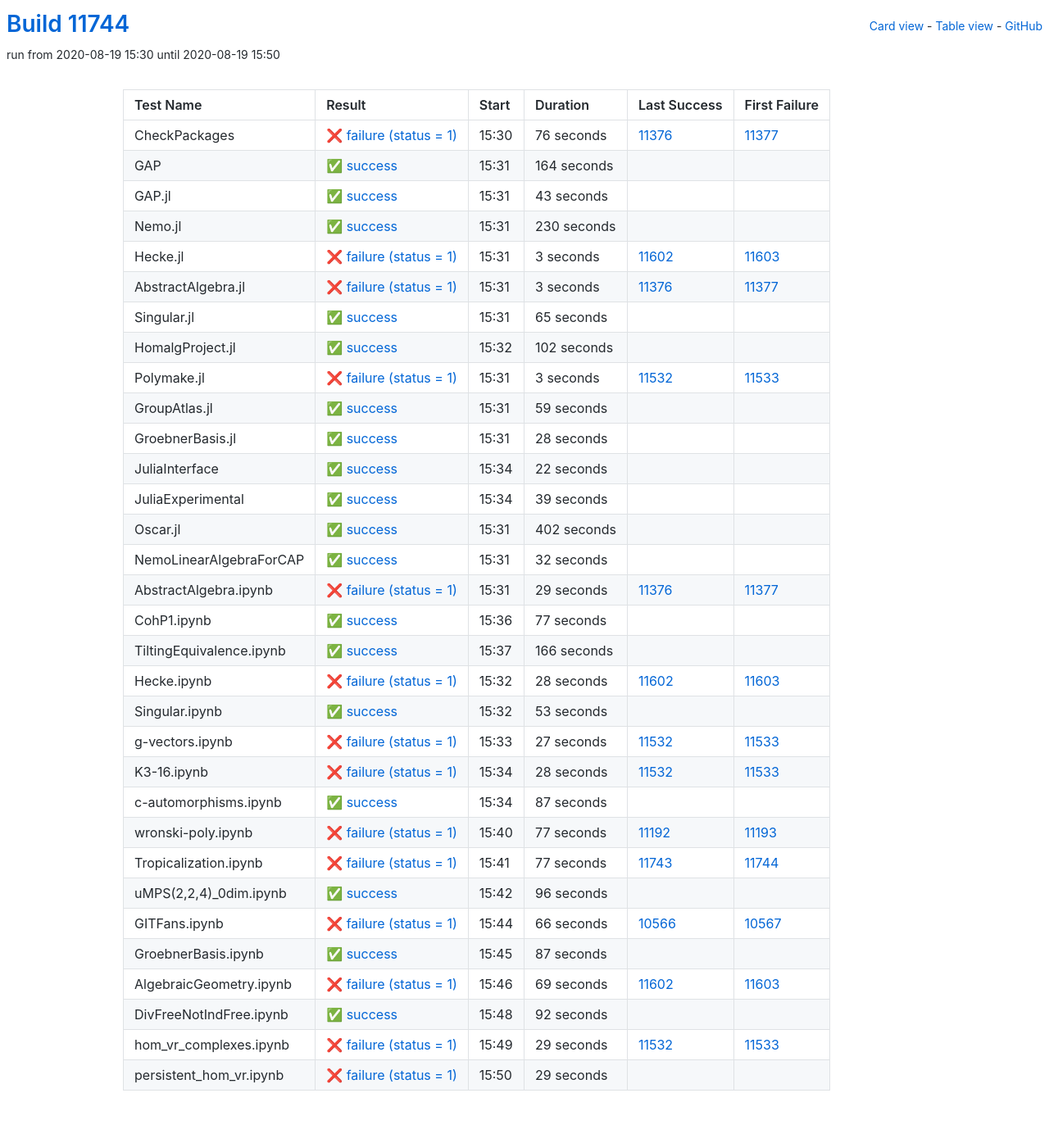
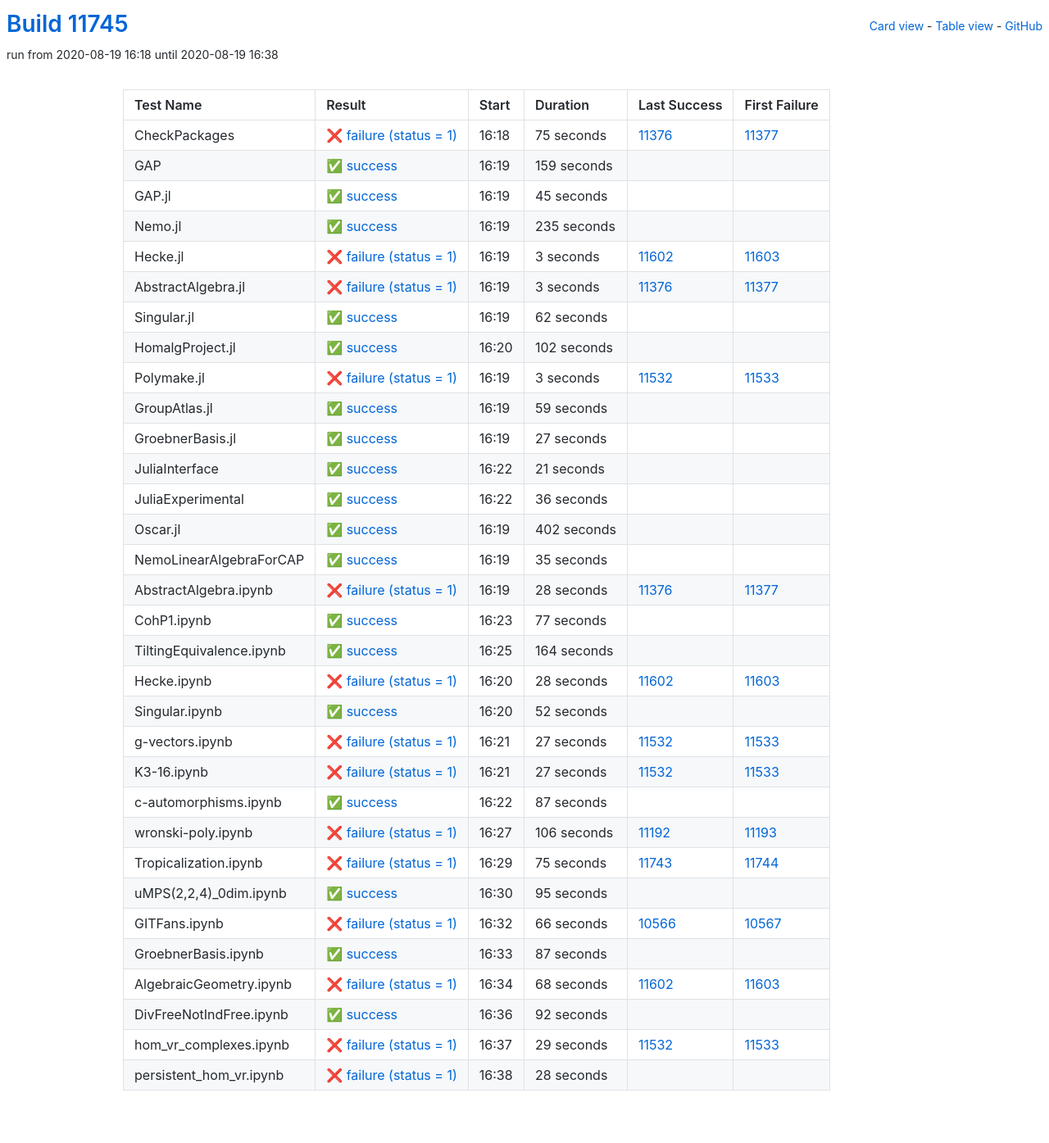
Before and after one commit to oscar-system/oscar-ci-status, a Jekyll site: the page built from table.html, in a window 1280 px wide. Shown: the whole page at 82% size. Built offline with Jekyll 4.4.1, drawn with Linux system fonts in a browser that asks for light colours.

Commit message:
Build #11745

```diff
--- a/_data/ci.yml
+++ b/_data/ci.yml
@@ -1,6 +1,6 @@
 ---
-build: 11744
-build_url: https://oscarci.mathematik.uni-kl.de/job/oscar/11744/
+build: 11745
+build_url: https://oscarci.mathematik.uni-kl.de/job/oscar/11745/
 job: oscar
 organization: oscar-system
 repo: oscar-ci-status
@@ -8,56 +8,56 @@
 tests:
 - name: CheckPackages
   id: checkpackages
-  log: https://oscarci.mathematik.uni-kl.de/job/oscar/11744/artifact/logs/build-11744/CheckPackages.log
-  start: 2020-08-19 15:30
+  log: https://oscarci.mathematik.uni-kl.de/job/oscar/11745/artifact/logs/build-11745/CheckPackages.log
+  start: 2020-08-19 16:18
   success: false
   exitcode: 1
   status: failure
-  duration: 76
+  duration: 75
   last_success: 11376
   last_success_url: https://oscarci.mathematik.uni-kl.de/job/oscar/11376/
   first_failure: 11377
   first_failure_url: https://oscarci.mathematik.uni-kl.de/job/oscar/11377/
 - name: GAP
   id: gap
-  log: https://oscarci.mathematik.uni-kl.de/job/oscar/11744/artifact/logs/build-11744/GAP.log
-  start: 2020-08-19 15:31
+  log: https://oscarci.mathematik.uni-kl.de/job/oscar/11745/artifact/logs/build-11745/GAP.log
+  start: 2020-08-19 16:19
   success: true
   exitcode: 0
   status: success
-  duration: 164
+  duration: 159
   last_success: false
   last_success_url:
   first_failure: false
   first_failure_url:
 - name: GAP.jl
   id: gap-jl
-  log: https://oscarci.mathematik.uni-kl.de/job/oscar/11744/artifact/logs/build-11744/GAP.jl.log
-  start: 2020-08-19 15:31
+  log: https://oscarci.mathematik.uni-kl.de/job/oscar/11745/artifact/logs/build-11745/GAP.jl.log
+  start: 2020-08-19 16:19
   success: true
   exitcode: 0
   status: success
-  duration: 43
+  duration: 45
   last_success: false
   last_success_url:
   first_failure: false
   first_failure_url:
 - name: Nemo.jl
   id: nemo-jl
-  log: https://oscarci.mathematik.uni-kl.de/job/oscar/11744/artifact/logs/build-11744/Nemo.jl.log
-  start: 2020-08-19 15:31
+  log: https://oscarci.mathematik.uni-kl.de/job/oscar/11745/artifact/logs/build-11745/Nemo.jl.log
+  start: 2020-08-19 16:19
   success: true
   exitcode: 0
   status: success
-  duration: 230
+  duration: 235
   last_success: false
   last_success_url:
   first_failure: false
   first_failure_url:
 - name: Hecke.jl
   id: hecke-jl
-  log: https://oscarci.mathematik.uni-kl.de/job/oscar/11744/artifact/logs/build-11744/Hecke.jl.log
-  start: 2020-08-19 15:31
+  log: https://oscarci.mathematik.uni-kl.de/job/oscar/11745/artifact/logs/build-11745/Hecke.jl.log
+  start: 2020-08-19 16:19
   success: false
   exitcode: 1
   status: failure
@@ -68,8 +68,8 @@
   first_failure_url: https://oscarci.mathematik.uni-kl.de/job/oscar/11603/
 - name: AbstractAlgebra.jl
   id: abstractalgebra-jl
-  log: https://oscarci.mathematik.uni-kl.de/job/oscar/11744/artifact/logs/build-11744/AbstractAlgebra.jl.log
-  start: 2020-08-19 15:31
+  log: https://oscarci.mathematik.uni-kl.de/job/oscar/11745/artifact/logs/build-11745/AbstractAlgebra.jl.log
+  start: 2020-08-19 16:19
   success: false
   exitcode: 1
   status: failure
@@ -80,20 +80,20 @@
   first_failure_url: https://oscarci.mathematik.uni-kl.de/job/oscar/11377/
 - name: Singular.jl
   id: singular-jl
-  log: https://oscarci.mathematik.uni-kl.de/job/oscar/11744/artifact/logs/build-11744/Singular.jl.log
-  start: 2020-08-19 15:31
+  log: https://oscarci.mathematik.uni-kl.de/job/oscar/11745/artifact/logs/build-11745/Singular.jl.log
+  start: 2020-08-19 16:19
   success: true
   exitcode: 0
   status: success
-  duration: 65
+  duration: 62
   last_success: false
   last_success_url:
   first_failure: false
   first_failure_url:
 - name: HomalgProject.jl
   id: homalgproject-jl
-  log: https://oscarci.mathematik.uni-kl.de/job/oscar/11744/artifact/logs/build-11744/HomalgProject.jl.log
-  start: 2020-08-19 15:32
+  log: https://oscarci.mathematik.uni-kl.de/job/oscar/11745/artifact/logs/build-11745/HomalgProject.jl.log
+  start: 2020-08-19 16:20
   success: true
   exitcode: 0
   status: success
@@ -104,8 +104,8 @@
   first_failure_url:
 - name: Polymake.jl
   id: polymake-jl
-  log: https://oscarci.mathematik.uni-kl.de/job/oscar/11744/artifact/logs/build-11744/Polymake.jl.log
-  start: 2020-08-19 15:31
+  log: https://oscarci.mathematik.uni-kl.de/job/oscar/11745/artifact/logs/build-11745/Polymake.jl.log
+  start: 2020-08-19 16:19
   success: false
   exitcode: 1
   status: failure
@@ -116,8 +116,8 @@
   first_failure_url: https://oscarci.mathematik.uni-kl.de/job/oscar/11533/
 - name: GroupAtlas.jl
   id: groupatlas-jl
-  log: https://oscarci.mathematik.uni-kl.de/job/oscar/11744/artifact/logs/build-11744/GroupAtlas.jl.log
-  start: 2020-08-19 15:31
+  log: https://oscarci.mathematik.uni-kl.de/job/oscar/11745/artifact/logs/build-11745/GroupAtlas.jl.log
+  start: 2020-08-19 16:19
   success: true
   exitcode: 0
   status: success
@@ -128,44 +128,44 @@
   first_failure_url:
 - name: GroebnerBasis.jl
   id: groebnerbasis-jl
-  log: https://oscarci.mathematik.uni-kl.de/job/oscar/11744/artifact/logs/build-11744/GroebnerBasis.jl.log
-  start: 2020-08-19 15:31
+  log: https://oscarci.mathematik.uni-kl.de/job/oscar/11745/artifact/logs/build-11745/GroebnerBasis.jl.log
+  start: 2020-08-19 16:19
   success: true
   exitcode: 0
   status: success
-  duration: 28
+  duration: 27
   last_success: false
   last_success_url:
   first_failure: false
   first_failure_url:
 - name: JuliaInterface
   id: juliainterface
-  log: https://oscarci.mathematik.uni-kl.de/job/oscar/11744/artifact/logs/build-11744/JuliaInterface.log
-  start: 2020-08-19 15:34
+  log: https://oscarci.mathematik.uni-kl.de/job/oscar/11745/artifact/logs/build-11745/JuliaInterface.log
+  start: 2020-08-19 16:22
   success: true
   exitcode: 0
   status: success
-  duration: 22
+  duration: 21
   last_success: false
   last_success_url:
   first_failure: false
   first_failure_url:
 - name: JuliaExperimental
   id: juliaexperimental
-  log: https://oscarci.mathematik.uni-kl.de/job/oscar/11744/artifact/logs/build-11744/JuliaExperimental.log
-  start: 2020-08-19 15:34
+  log: https://oscarci.mathematik.uni-kl.de/job/oscar/11745/artifact/logs/build-11745/JuliaExperimental.log
+  start: 2020-08-19 16:22
   success: true
   exitcode: 0
   status: success
-  duration: 39
+  duration: 36
   last_success: false
   last_success_url:
   first_failure: false
   first_failure_url:
 - name: Oscar.jl
   id: oscar-jl
-  log: https://oscarci.mathematik.uni-kl.de/job/oscar/11744/artifact/logs/build-11744/Oscar.jl.log
-  start: 2020-08-19 15:31
+  log: https://oscarci.mathematik.uni-kl.de/job/oscar/11745/artifact/logs/build-11745/Oscar.jl.log
+  start: 2020-08-19 16:19
   success: true
   exitcode: 0
   status: success
@@ -176,32 +176,32 @@
   first_failure_url:
 - name: NemoLinearAlgebraForCAP
   id: nemolinearalgebraforcap
-  log: https://oscarci.mathematik.uni-kl.de/job/oscar/11744/artifact/logs/build-11744/NemoLinearAlgebraForCAP.log
-  start: 2020-08-19 15:31
+  log: https://oscarci.mathematik.uni-kl.de/job/oscar/11745/artifact/logs/build-11745/NemoLinearAlgebraForCAP.log
+  start: 2020-08-19 16:19
   success: true
   exitcode: 0
   status: success
-  duration: 32
+  duration: 35
   last_success: false
   last_success_url:
   first_failure: false
   first_failure_url:
 - name: AbstractAlgebra.ipynb
   id: abstractalgebra-ipynb
-  log: https://oscarci.mathematik.uni-kl.de/job/oscar/11744/artifact/logs/build-11744/AbstractAlgebra.ipynb.log
-  start: 2020-08-19 15:31
+  log: https://oscarci.mathematik.uni-kl.de/job/oscar/11745/artifact/logs/build-11745/AbstractAlgebra.ipynb.log
+  start: 2020-08-19 16:19
   success: false
   exitcode: 1
   status: failure
-  duration: 29
+  duration: 28
   last_success: 11376
   last_success_url: https://oscarci.mathematik.uni-kl.de/job/oscar/11376/
   first_failure: 11377
   first_failure_url: https://oscarci.mathematik.uni-kl.de/job/oscar/11377/
 - name: CohP1.ipynb
   id: cohp1-ipynb
-  log: https://oscarci.mathematik.uni-kl.de/job/oscar/11744/artifact/logs/build-11744/CohP1.ipynb.log
-  start: 2020-08-19 15:36
+  log: https://oscarci.mathematik.uni-kl.de/job/oscar/11745/artifact/logs/build-11745/CohP1.ipynb.log
+  start: 2020-08-19 16:23
   success: true
   exitcode: 0
   status: success
@@ -212,20 +212,20 @@
   first_failure_url:
 - name: TiltingEquivalence.ipynb
   id: tiltingequivalence-ipynb
-  log: https://oscarci.mathematik.uni-kl.de/job/oscar/11744/artifact/logs/build-11744/TiltingEquivalence.ipynb.log
-  start: 2020-08-19 15:37
+  log: https://oscarci.mathematik.uni-kl.de/job/oscar/11745/artifact/logs/build-11745/TiltingEquivalence.ipynb.log
+  start: 2020-08-19 16:25
   success: true
   exitcode: 0
   status: success
-  duration: 166
+  duration: 164
   last_success: false
   last_success_url:
   first_failure: false
   first_failure_url:
 - name: Hecke.ipynb
   id: hecke-ipynb
-  log: https://oscarci.mathematik.uni-kl.de/job/oscar/11744/artifact/logs/build-11744/Hecke.ipynb.log
-  start: 2020-08-19 15:32
+  log: https://oscarci.mathematik.uni-kl.de/job/oscar/11745/artifact/logs/build-11745/Hecke.ipynb.log
+  start: 2020-08-19 16:20
   success: false
   exitcode: 1
   status: failure
@@ -236,20 +236,20 @@
   first_failure_url: https://oscarci.mathematik.uni-kl.de/job/oscar/11603/
 - name: Singular.ipynb
   id: singular-ipynb
-  log: https://oscarci.mathematik.uni-kl.de/job/oscar/11744/artifact/logs/build-11744/Singular.ipynb.log
-  start: 2020-08-19 15:32
+  log: https://oscarci.mathematik.uni-kl.de/job/oscar/11745/artifact/logs/build-11745/Singular.ipynb.log
+  start: 2020-08-19 16:20
   success: true
   exitcode: 0
   status: success
-  duration: 53
+  duration: 52
   last_success: false
   last_success_url:
   first_failure: false
   first_failure_url:
 - name: g-vectors.ipynb
   id: g-vectors-ipynb
-  log: https://oscarci.mathematik.uni-kl.de/job/oscar/11744/artifact/logs/build-11744/g-vectors.ipynb.log
-  start: 2020-08-19 15:33
+  log: https://oscarci.mathematik.uni-kl.de/job/oscar/11745/artifact/logs/build-11745/g-vectors.ipynb.log
+  start: 2020-08-19 16:21
   success: false
   exitcode: 1
   status: failure
@@ -260,20 +260,20 @@
   first_failure_url: https://oscarci.mathematik.uni-kl.de/job/oscar/11533/
 - name: K3-16.ipynb
   id: k3-16-ipynb
-  log: https://oscarci.mathematik.uni-kl.de/job/oscar/11744/artifact/logs/build-11744/K3-16.ipynb.log
-  start: 2020-08-19 15:34
+  log: https://oscarci.mathematik.uni-kl.de/job/oscar/11745/artifact/logs/build-11745/K3-16.ipynb.log
+  start: 2020-08-19 16:21
   success: false
   exitcode: 1
   status: failure
-  duration: 28
+  duration: 27
   last_success: 11532
   last_success_url: https://oscarci.mathematik.uni-kl.de/job/oscar/11532/
   first_failure: 11533
   first_failure_url: https://oscarci.mathematik.uni-kl.de/job/oscar/11533/
 - name: c-automorphisms.ipynb
   id: c-automorphisms-ipynb
-  log: https://oscarci.mathematik.uni-kl.de/job/oscar/11744/artifact/logs/build-11744/c-automorphisms.ipynb.log
-  start: 2020-08-19 15:34
+  log: https://oscarci.mathematik.uni-kl.de/job/oscar/11745/artifact/logs/build-11745/c-automorphisms.ipynb.log
+  start: 2020-08-19 16:22
   success: true
   exitcode: 0
   status: success
@@ -284,44 +284,44 @@
   first_failure_url:
 - name: wronski-poly.ipynb
   id: wronski-poly-ipynb
-  log: https://oscarci.mathematik.uni-kl.de/job/oscar/11744/artifact/logs/build-11744/wronski-poly.ipynb.log
-  start: 2020-08-19 15:40
+  log: https://oscarci.mathematik.uni-kl.de/job/oscar/11745/artifact/logs/build-11745/wronski-poly.ipynb.log
+  start: 2020-08-19 16:27
   success: false
   exitcode: 1
   status: failure
-  duration: 77
+  duration: 106
   last_success: 11192
   last_success_url: https://oscarci.mathematik.uni-kl.de/job/oscar/11192/
   first_failure: 11193
   first_failure_url: https://oscarci.mathematik.uni-kl.de/job/oscar/11193/
 - name: Tropicalization.ipynb
   id: tropicalization-ipynb
-  log: https://oscarci.mathematik.uni-kl.de/job/oscar/11744/artifact/logs/build-11744/Tropicalization.ipynb.log
-  start: 2020-08-19 15:41
+  log: https://oscarci.mathematik.uni-kl.de/job/oscar/11745/artifact/logs/build-11745/Tropicalization.ipynb.log
+  start: 2020-08-19 16:29
   success: false
   exitcode: 1
   status: failure
-  duration: 77
+  duration: 75
   last_success: 11743
   last_success_url: https://oscarci.mathematik.uni-kl.de/job/oscar/11743/
   first_failure: 11744
   first_failure_url: https://oscarci.mathematik.uni-kl.de/job/oscar/11744/
 - name: uMPS(2,2,4)_0dim.ipynb
   id: umps-2-2-4-0dim-ipynb
-  log: https://oscarci.mathematik.uni-kl.de/job/oscar/11744/artifact/logs/build-11744/uMPS-2-2-4-_0dim.ipynb.log
-  start: 2020-08-19 15:42
+  log: https://oscarci.mathematik.uni-kl.de/job/oscar/11745/artifact/logs/build-11745/uMPS-2-2-4-_0dim.ipynb.log
+  start: 2020-08-19 16:30
   success: true
   exitcode: 0
   status: success
-  duration: 96
+  duration: 95
   last_success: false
   last_success_url:
   first_failure: false
   first_failure_url:
 - name: GITFans.ipynb
   id: gitfans-ipynb
-  log: https://oscarci.mathematik.uni-kl.de/job/oscar/11744/artifact/logs/build-11744/GITFans.ipynb.log
-  start: 2020-08-19 15:44
+  log: https://oscarci.mathematik.uni-kl.de/job/oscar/11745/artifact/logs/build-11745/GITFans.ipynb.log
+  start: 2020-08-19 16:32
   success: false
   exitcode: 1
   status: failure
@@ -332,8 +332,8 @@
   first_failure_url: https://oscarci.mathematik.uni-kl.de/job/oscar/10567/
 - name: GroebnerBasis.ipynb
   id: groebnerbasis-ipynb
-  log: https://oscarci.mathematik.uni-kl.de/job/oscar/11744/artifact/logs/build-11744/GroebnerBasis.ipynb.log
-  start: 2020-08-19 15:45
+  log: https://oscarci.mathematik.uni-kl.de/job/oscar/11745/artifact/logs/build-11745/GroebnerBasis.ipynb.log
+  start: 2020-08-19 16:33
   success: true
   exitcode: 0
   status: success
@@ -344,20 +344,20 @@
   first_failure_url:
 - name: AlgebraicGeometry.ipynb
   id: algebraicgeometry-ipynb
-  log: https://oscarci.mathematik.uni-kl.de/job/oscar/11744/artifact/logs/build-11744/AlgebraicGeometry.ipynb.log
-  start: 2020-08-19 15:46
+  log: https://oscarci.mathematik.uni-kl.de/job/oscar/11745/artifact/logs/build-11745/AlgebraicGeometry.ipynb.log
+  start: 2020-08-19 16:34
   success: false
   exitcode: 1
   status: failure
-  duration: 69
+  duration: 68
   last_success: 11602
   last_success_url: https://oscarci.mathematik.uni-kl.de/job/oscar/11602/
   first_failure: 11603
   first_failure_url: https://oscarci.mathematik.uni-kl.de/job/oscar/11603/
 - name: DivFreeNotIndFree.ipynb
   id: divfreenotindfree-ipynb
-  log: https://oscarci.mathematik.uni-kl.de/job/oscar/11744/artifact/logs/build-11744/DivFreeNotIndFree.ipynb.log
-  start: 2020-08-19 15:48
+  log: https://oscarci.mathematik.uni-kl.de/job/oscar/11745/artifact/logs/build-11745/DivFreeNotIndFree.ipynb.log
+  start: 2020-08-19 16:36
   success: true
   exitcode: 0
   status: success
@@ -368,8 +368,8 @@
   first_failure_url:
 - name: hom_vr_complexes.ipynb
   id: hom-vr-complexes-ipynb
-  log: https://oscarci.mathematik.uni-kl.de/job/oscar/11744/artifact/logs/build-11744/hom_vr_complexes.ipynb.log
-  start: 2020-08-19 15:49
+  log: https://oscarci.mathematik.uni-kl.de/job/oscar/11745/artifact/logs/build-11745/hom_vr_complexes.ipynb.log
+  start: 2020-08-19 16:37
   success: false
   exitcode: 1
   status: failure
@@ -380,12 +380,12 @@
   first_failure_url: https://oscarci.mathematik.uni-kl.de/job/oscar/11533/
 - name: persistent_hom_vr.ipynb
   id: persistent-hom-vr-ipynb
-  log: https://oscarci.mathematik.uni-kl.de/job/oscar/11744/artifact/logs/build-11744/persistent_hom_vr.ipynb.log
-  start: 2020-08-19 15:50
+  log: https://oscarci.mathematik.uni-kl.de/job/oscar/11745/artifact/logs/build-11745/persistent_hom_vr.ipynb.log
+  start: 2020-08-19 16:38
   success: false
   exitcode: 1
   status: failure
-  duration: 29
+  duration: 28
   last_success: false
   last_success_url:
   first_failure: false
```
Also changed, not shown: README.md.
